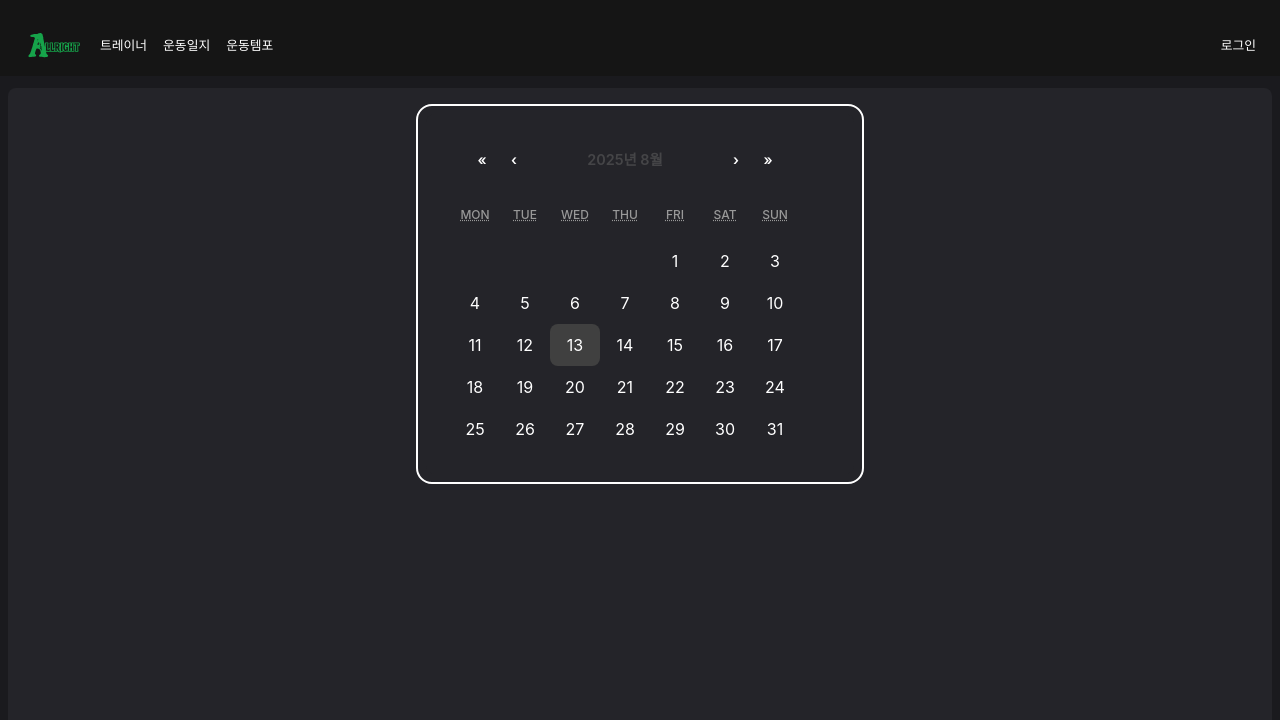
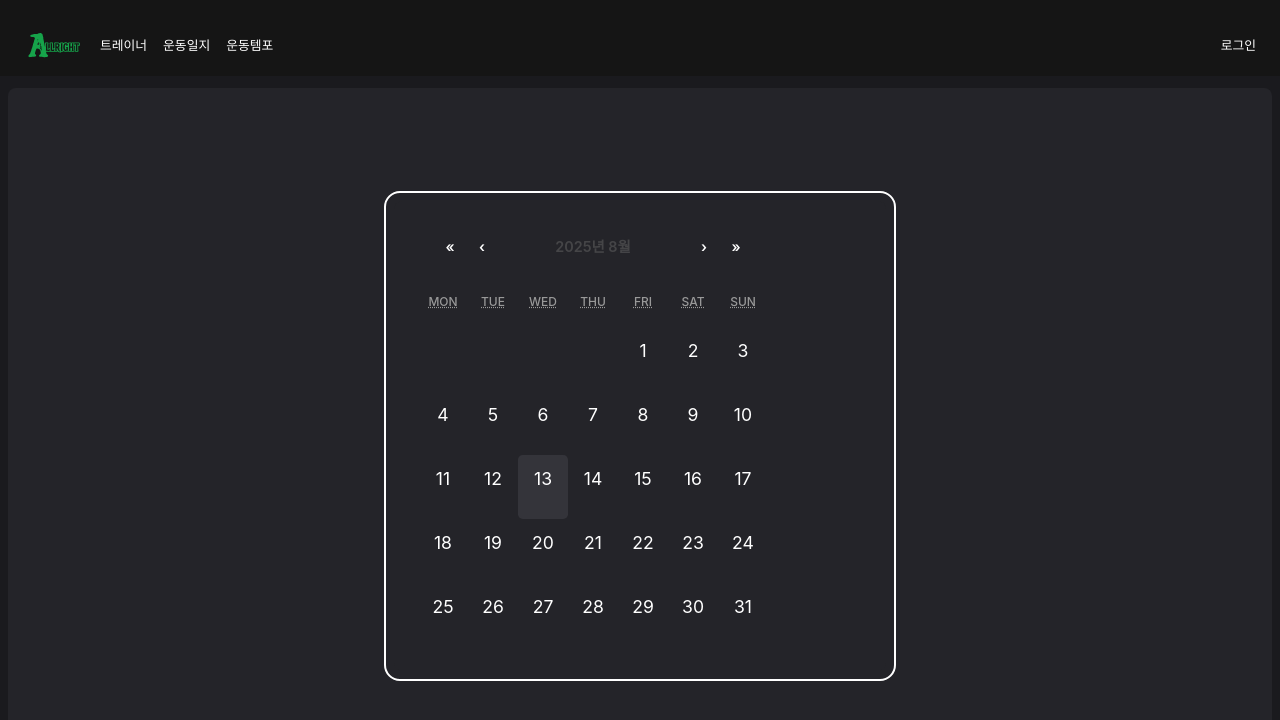
Before and after one commit to whdjh/YepBuddy, a Next.js app in the folder allright_web/: page /diary in a window 1280 px wide. Shown: the top 720 px of the page. Built offline with nearby package versions, Linux system fonts and the light colour scheme; a web font is replaced by a local one.

Commit message:
feat: 캘린더 구성 완료

```diff
--- /dev/null
+++ b/allright_web/src/app/diary/[date]/page.tsx
@@ -0,0 +1,37 @@
+"use client";
+
+import { useRouter } from 'next/navigation';
+import Button from '@/components/common/Button';
+import { use } from 'react';
+
+export default function DiaryDetail({ params }: { params: Promise<{ date: string }> }) {
+  const router = useRouter();
+
+  const { date: dateParam } = use(params);
+  const date = new Date(dateParam);
+  const formattedDate = date.toLocaleDateString('ko-KR', {
+    year: 'numeric',
+    month: 'long',
+    day: 'numeric',
+    weekday: 'long'
+  });
+
+  const handleBack = () => {
+    router.push('/diary');
+  };
+
+  return (
+    <div className="min-h-screen bg-[#1a1a1a] text-white p-4 mt-[5.5rem] mx-[0.5rem] rounded-[1rem]">
+      <div className="flex items-center justify-between mb-6">
+        <Button
+          onClick={handleBack}
+          variant="outline"
+          className='p-2'
+        >
+          뒤로이동
+        </Button>
+        <h1>{formattedDate}</h1>
+      </div>
+    </div>
+  );
+}
--- a/allright_web/src/app/diary/page.tsx
+++ b/allright_web/src/app/diary/page.tsx
@@ -9,8 +9,8 @@ export default function Diary() {
   };
 
   return (
-    <main className="mt-[5.5rem] mx-[0.5rem] bg-[#242429] p-[1rem] rounded-[0.5rem] min-h-[calc(100vh-5.5rem-1rem)]">
-      <div className="border-2 border-white rounded-[1rem] text-white p-2 max-w-md mx-auto">
+    <main className="mt-[5.5rem] mx-[0.5rem] bg-[#242429] p-[1rem] rounded-[0.5rem] min-h-[calc(100vh-5.5rem-1rem)] flex items-center justify-center">
+      <div className="border-2 border-white rounded-[1rem] text-white p-2 max-w-lg w-full">
           <DiaryCalendar onDateChange={handleDateChange} />
       </div>
     </main>
--- a/allright_web/src/components/product/diary/Calendar.tsx
+++ b/allright_web/src/components/product/diary/Calendar.tsx
@@ -1,11 +1,19 @@
 "use client";
 
 import { useState } from 'react';
+import { useRouter } from 'next/navigation';
 import Calendar from 'react-calendar';
 import 'react-calendar/dist/Calendar.css';
 
 type ValuePiece = Date | null;
 type Value = ValuePiece | [ValuePiece, ValuePiece];
+
+interface Event {
+  id: string;
+  date: string;
+  title: string;
+  type: 'event' | 'holiday' | 'task';
+}
 
 interface CalendarProps {
   onDateChange?: (date: Date) => void;
@@ -13,7 +21,12 @@ interface CalendarProps {
 }
 
 export default function DiaryCalendar({ onDateChange, initialDate = new Date() }: CalendarProps) {
-  const [value, setValue] = useState<Value>(initialDate);
+  const defaultDate = new Date();
+  defaultDate.setDate(defaultDate.getDate());
+
+  const [value, setValue] = useState<Value>(initialDate || defaultDate);
+  const [events, setEvents] = useState<Event[]>([]);
+  const router = useRouter();
 
   const handleDateChange = (newValue: Value) => {
     setValue(newValue);
@@ -22,8 +35,47 @@ export default function DiaryCalendar({ onDateChange, initialDate = new Date() }
     }
   };
 
+  const handleTileClick = (value: Date) => {
+    const dateString = value.toISOString().split('T')[0];
+    router.push(`/diary/${dateString}`);
+  };
+
+  const getEventsForDate = (date: Date) => {
+    const adjustedDate = new Date(date);
+    adjustedDate.setDate(date.getDate() + 1);
+    const dateString = adjustedDate.toISOString().split('T')[0];
+    return events.filter(event => event.date === dateString);
+  };
+
+  const tileClassName = ({ date }: { date: Date }) => {
+    const dateEvents = getEventsForDate(date);
+    const hasEvents = dateEvents.length > 0;
+
+    return `hover:bg-[#34343A] transition-colors ${hasEvents ? 'relative' : ''}`;
+  };
+
+  const tileContent = ({ date }: { date: Date }) => {
+    const dateEvents = getEventsForDate(date);
+
+    if (dateEvents.length === 0) return null;
+
+    return (
+      <div className="absolute bottom-0 left-0 right-0">
+        {dateEvents.map((event) => (
+          <div
+            key={event.id}
+            className="bg-green-600 text-white text-xs px-1 py-0.5 rounded-[0.3rem] truncate flex items-center justify-between"
+            title={event.title}
+          >
+            <span>{event.title}</span>
+          </div>
+        ))}
+      </div>
+    );
+  };
+
   return (
-    <div className="bg-[#242429] rounded-lg p-6">
+    <div className="bg-[#242429] rounded-lg p-6 w-full">
       <Calendar
         onChange={handleDateChange}
         value={value}
@@ -32,13 +84,17 @@ export default function DiaryCalendar({ onDateChange, initialDate = new Date() }
         minDetail="month"
         showNavigation={true}
         showNeighboringMonth={false}
-        tileClassName="hover:bg-[#34343A] transition-colors"
+        tileClassName={tileClassName}
+        tileContent={tileContent}
         navigationLabel={({ date }) =>
           date.toLocaleDateString('ko-KR', { year: 'numeric', month: 'long' })
         }
-        formatDay={(locale, date) => date.getDate().toString()}
+        formatDay={(_, date) => date.getDate().toString()}
         view="month"
+        onClickDay={handleTileClick}
       />
+
+
 
       <style jsx global>{`
         .react-calendar {
@@ -107,24 +163,20 @@ export default function DiaryCalendar({ onDateChange, initialDate = new Date() }
           background: transparent !important;
           border: none !important;
           color: white !important;
-          font-size: 1rem !important;
-          padding: 0.75rem !important;
-          border-radius: 0.5rem !important;
+          font-size: 1.1rem !important;
+          padding: 0rem 0.5rem 1rem 0.5rem !important;
+          border-radius: 0.3rem !important;
           transition: background-color 0.2s !important;
           text-align: center !important;
-        }
-
-        .react-calendar__tile:hover {
-          background: #34343A !important;
+          position: relative !important;
+          min-height: 4rem !important;
+          display: flex !important;
+          align-items: center !important;
+          justify-content: center !important;
         }
 
         .react-calendar__tile--active {
-          background: #16a34a !important;
-          color: white !important;
-        }
-
-        .react-calendar__tile--now {
-          background: #404040 !important;
+          background: #34343A !important;
           color: white !important;
         }
 
```
